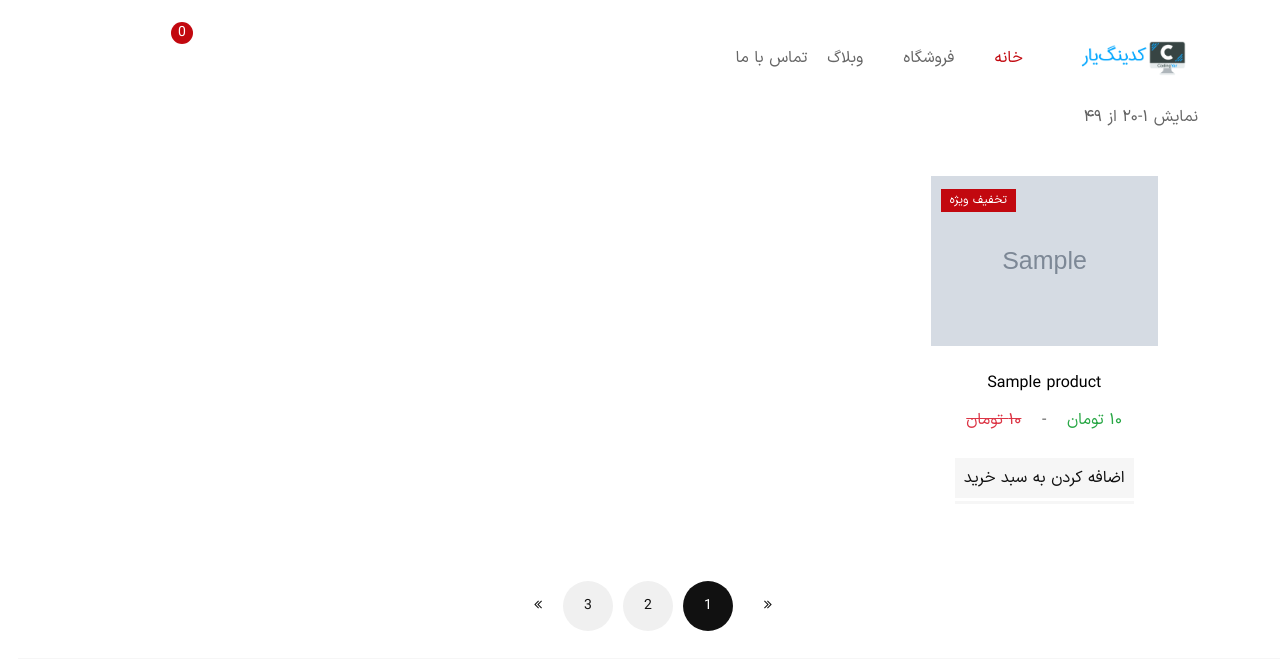
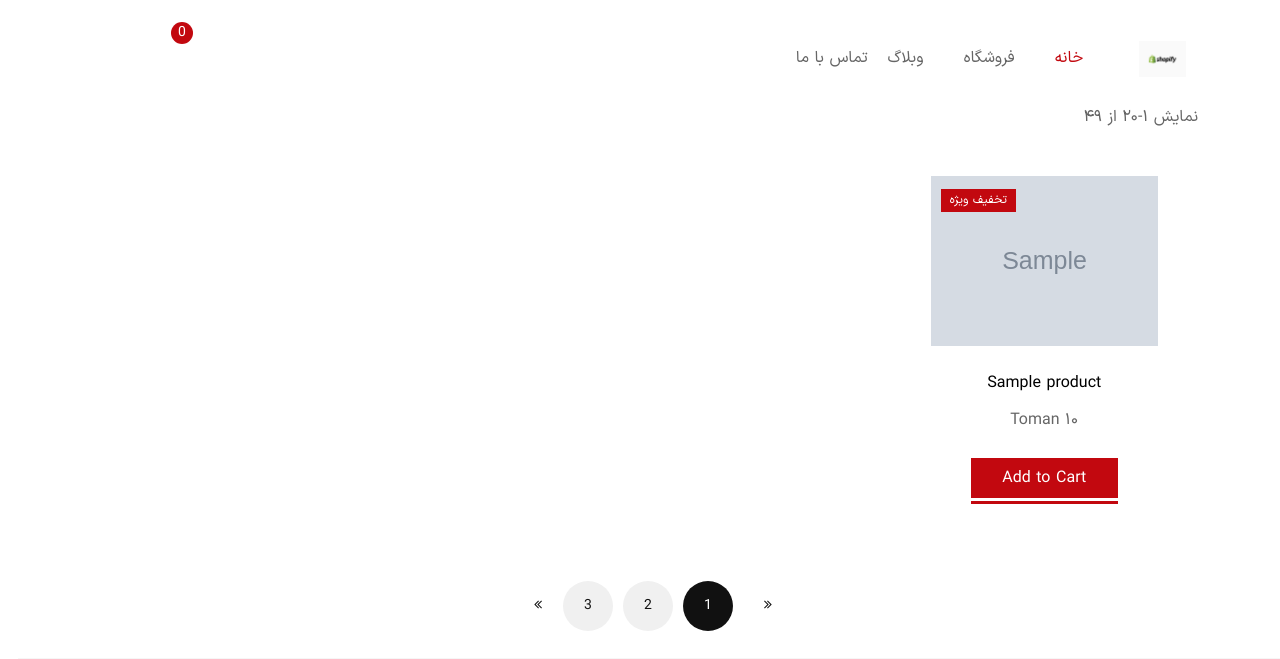
Before and after one commit to amahadnezhad/OnlineShop, a Django app: page / in a window 1280 px wide. Shown: the top 659 px of the page. Run offline with Django 4.2, Linux system fonts and the light colour scheme; tables that the repository leaves empty hold one stand-in row (values such as "Sample post"); grey boxes marked "Sample" are stand-in pictures; parts of the project's set-up code (start-up, migrations or seed data) failed here and were passed over; some libraries are stand-ins or nearby versions; some web fonts are replaced.

Commit message:
Make Some Change In Templates

```diff
--- a/cart/cart.py
+++ b/cart/cart.py
@@ -76,3 +76,8 @@ class Cart:
         product_ids = self.cart.keys()
 
         return sum(item['quantity'] * item['product_obj'].price for item in self.cart.values())
+
+    def is_empty(self):
+        if self.cart:
+            return False
+        return True
--- a/cart/templates/cart/cart_sidebar.html
+++ b/cart/templates/cart/cart_sidebar.html
@@ -9,6 +9,7 @@
 <aside class="mini-cart" id="miniCart">
     <div class="mini-cart-wrapper">
         <a href="" class="btn-close"></a>
+        <br>
         <div class="mini-cart-inner">
             <h3 class="mini-cart__heading mb--40 mb-lg--30 text-right">{% trans 'Cart' %}</h3>
             <div class="mini-cart__content">
@@ -40,9 +41,12 @@
                     <span class="ammount">{{ cart.get_total_price|intcomma:False|translate_number }} {% trans 'Toman' %}</span>
                 </div>
                 <div class="mini-cart__buttons">
-                    <a href="{% url 'cart:cart_detail' %}"
+                    <a href="{% url 'product_list' %}"
                        class="btn btn-fullwidth btn-bg-sand mb--20">{% trans 'Go To Cart' %}</a>
-                    <a href="checkout.html" class="btn btn-fullwidth btn-bg-sand">{% trans 'Checkout' %}</a>
+                    {% if not cart.is_empty %}
+                        <a href="{% url "order_create" %}" class="btn btn-fullwidth btn-bg-sand">{% trans 'Checkout' %}</a>
+                    {% endif %}
+
                 </div>
             </div>
         </div>
--- a/cart/urls.py
+++ b/cart/urls.py
@@ -1,6 +1,6 @@
 from django.urls import path
 
-from .views import cart_detail_view, add_to_cart_view, remove_from_cart
+from .views import cart_detail_view, add_to_cart_view, remove_from_cart, clear_cart
 
 app_name = "cart"
 
@@ -8,4 +8,5 @@ urlpatterns = [
     path('', cart_detail_view, name="cart_detail"),
     path('add/<int:product_id>/', add_to_cart_view, name='cart_add'),
     path('remove/<int:product_id>/', remove_from_cart, name='cart_remove'),
+    path('clear/', clear_cart, name='cart_clear'),
 ]
--- a/products/templates/products/product_list.html
+++ b/products/templates/products/product_list.html
@@ -1,15 +1,15 @@
-{% extends  '_base.html' %}
+{% extends '_base.html' %}
+{% load i18n %}
 {% load static %}
 {% load persian_translation_tags %}
 {% load humanize %}
 
 {% block content %}
-    <body dir='rtl'>
 
 <!-- Main Wrapper Start -->
 <div class="wrapper">
     <!-- Main Content Wrapper Start -->
-        <div class="main-content-wrapper container-fluid">
+    <div  class="main-content-wrapper container-fluid">
         <div class="shop-page-wrapper shop-fullwidth">
             <div class="container">
                 <div class="row mb--50">
@@ -33,15 +33,13 @@
                             <div class="tab-pane fade show active" id="nav-all">
                                 <div class="row xxl-block-grid-6 grid-space-20">
                                     {% for product in products %}
-
                                         <div class="col-xl-3 col-md-4 col-sm-6 mb--50">
                                         <div class="ShoppingYar-product">
                                             <div class="product-inner">
                                                 <figure class="product-image">
+                                                    <a href="{{ product.get_absolute_url }}">
                                                         {% if product.image %}
-                                                                <img class="m-auto" style="max-height: 400px;"
-                                                                     src="{{ product.image.url }}"
-                                                                     alt="">
+                                                            <img src="{{ product.image.url }}" alt="Products">
                                                         {% endif %}
                                                     </a>
                                                     <div class="ShoppingYar-product-action">
@@ -54,38 +52,36 @@
                                                     <span class="product-badge">تخفیف ویژه</span>
                                                 </figure>
                                                 <div class="product-info">
-                                                            <h3 class="product-title h6 mb--15">
+                                                    <h3 class="product-title mb--15">
                                                         <a href="{{ product.get_absolute_url }}">{{ product.title }}</a>
                                                     </h3>
                                                     <div class="product-price-wrapper mb--30">
-                                                                <span class="money text-success">{{ product.price|intcomma:False|translate_number }} تومان</span>
-                                                                <span class="money-separator">-</span>
-                                                                <span class="old-price text-danger">
-                                                                <span class="money text-danger">{{ product.price|intcomma:False|translate_number }} تومان</span>
-                                                            </span>
+                                                        <span class="money">{{ product.price|intcomma:False|translate_number}} {% translate 'Toman' %}</span>
                                                     </div>
-                                                            <a href="cart.html"
-                                                               class="btn btn-small btn-bg-sand btn-color-dark px-3">اضافه
-                                                                کردن به سبد خرید</a>
+                                                    <form action="{% url 'cart:cart_add' product.id %}" method="POST">
+                                                        {% csrf_token %}
+                                                        <input type="hidden" class="quantity-input" name="quantity" id="qty" value="1" min="1" max="30">
+                                                        <div class="quantity-wrapper">
+                                                            <button type="submit" class="btn btn-small btn-bg-red btn-color-white btn-hover-2">
+                                                                {% trans 'Add to Cart' %}
+                                                            </button>
+                                                        </div>
+                                                    </form>
                                                 </div>
                                             </div>
                                         </div>
                                     </div>
-
                                     {% endfor %}
-                                    </div>
                                 </div>
                             </div>
                         </div>
                         <nav class="pagination-wrap mt--35 mt-md--25 pb-5">
                             <ul class="pagination">
-                                <li><a href="#" class="next page-number"><i
-                                        class="fa fa-angle-double-right"></i></a></li>
+                                <li><a href="#" class="next page-number"><i class="fa fa-angle-double-right"></i></a></li>
                                 <li><span class="current page-number">1</span></li>
                                 <li><a href="#" class="page-number">2</a></li>
                                 <li><a href="#" class="page-number">3</a></li>
-                                <li><a href="#" class="prev page-number"><i class="fa fa-angle-double-left"></i></a>
-                                </li>
+                                <li><a href="#" class="prev page-number"><i class="fa fa-angle-double-left"></i></a></li>
                             </ul>
                         </nav>
                     </div>
@@ -102,29 +98,18 @@
         <div class="searchform__body">
             <p>در باکس زیر عبارت خود را وارد کنید</p>
             <form class="searchform">
-                <input type="text" name="popup-search" id="popup-search" class="searchform__input"
-                       placeholder="جستجو در بین محصولات...">
-                <button type="submit" class="searchform__submit"><i
-                        class="flaticon flaticon-magnifying-glass-icon"></i></button>
+                <input type="text" name="popup-search" id="popup-search" class="searchform__input" placeholder="جستجو در بین محصولات...">
+                <button type="submit" class="searchform__submit"><i class="flaticon flaticon-magnifying-glass-icon"></i></button>
             </form>
         </div>
     </div>
     <!-- Search form Popup End -->
 
-    <!-- Mini Cart Start -->
     {% include 'cart/cart_sidebar.html' %}
-    <!-- Mini Cart End -->
 
-    <!-- Global Overlay Start -->
-    <div class="ShoppingYar-global-overlay"></div>
-    <!-- Global Overlay End -->
+
 
 </div>
 <!-- Main Wrapper End -->
 
-
-    </body>
-
-
-
-{% endblock content %}
+{% endblock %}
--- a/templates/_base.html
+++ b/templates/_base.html
@@ -48,7 +48,7 @@
                         <div class="site-branding" style="margin-right: 30px;">
                             <a href="index.html" class="logo">
                                 <figure class="logo--normal d-none d-sm-block">
-                                    <img class="px-5" src="assets/img/codingyar_logo.png"
+                                    <img class="px-5" src="{% static 'img/logo.png' %}"
                                          style="max-height: 50px; margin-bottom: -15px;" alt="Logo">
                                 </figure>
                             </a>
```
Also changed, not shown: cart/templates/cart/cart_detail.html (+16 -8 lines), cart/views.py (+15 -1 lines), cart/locale/fa/LC_MESSAGES/django.po, orders/locale/fa/LC_MESSAGES/django.po, products/locale/fa/LC_MESSAGES/django.po, static/img/codingyar_logo.png (deleted), static/img/logo.png (added), 2 other files. Lines whose indentation alone changed are shown as unchanged.
